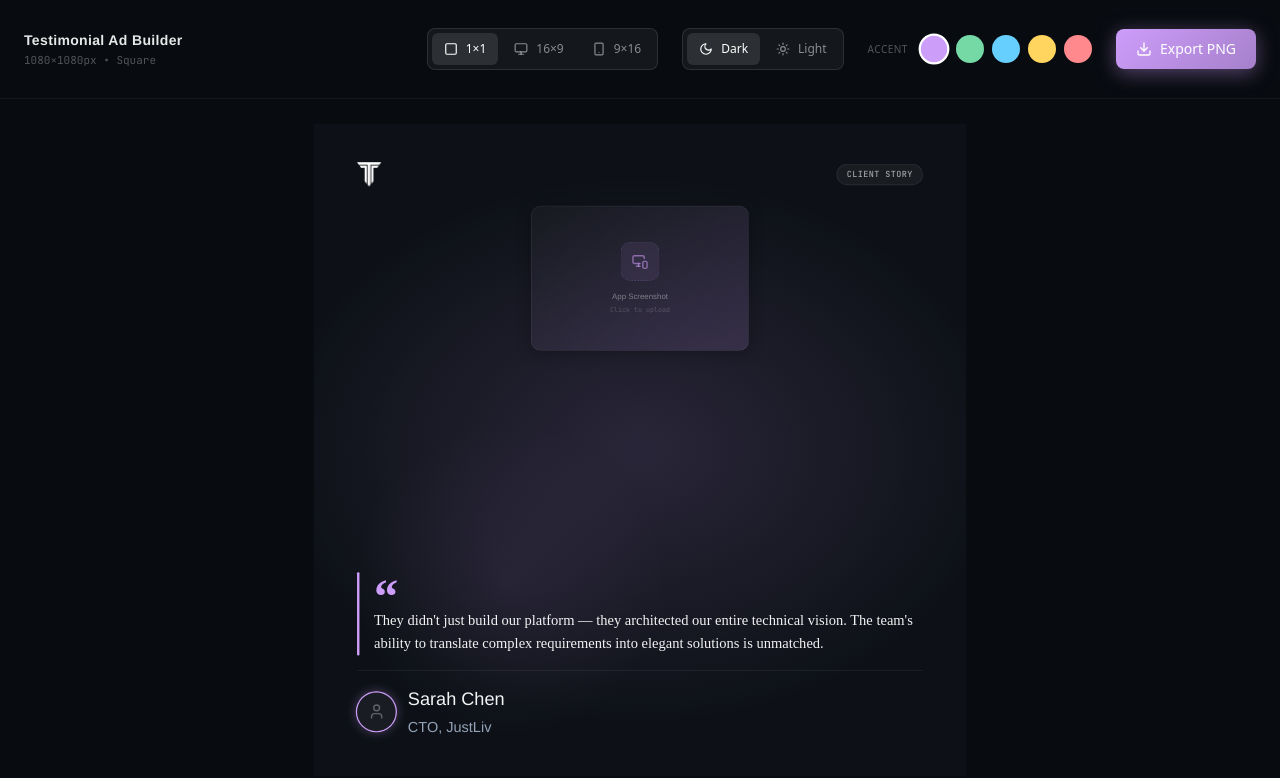
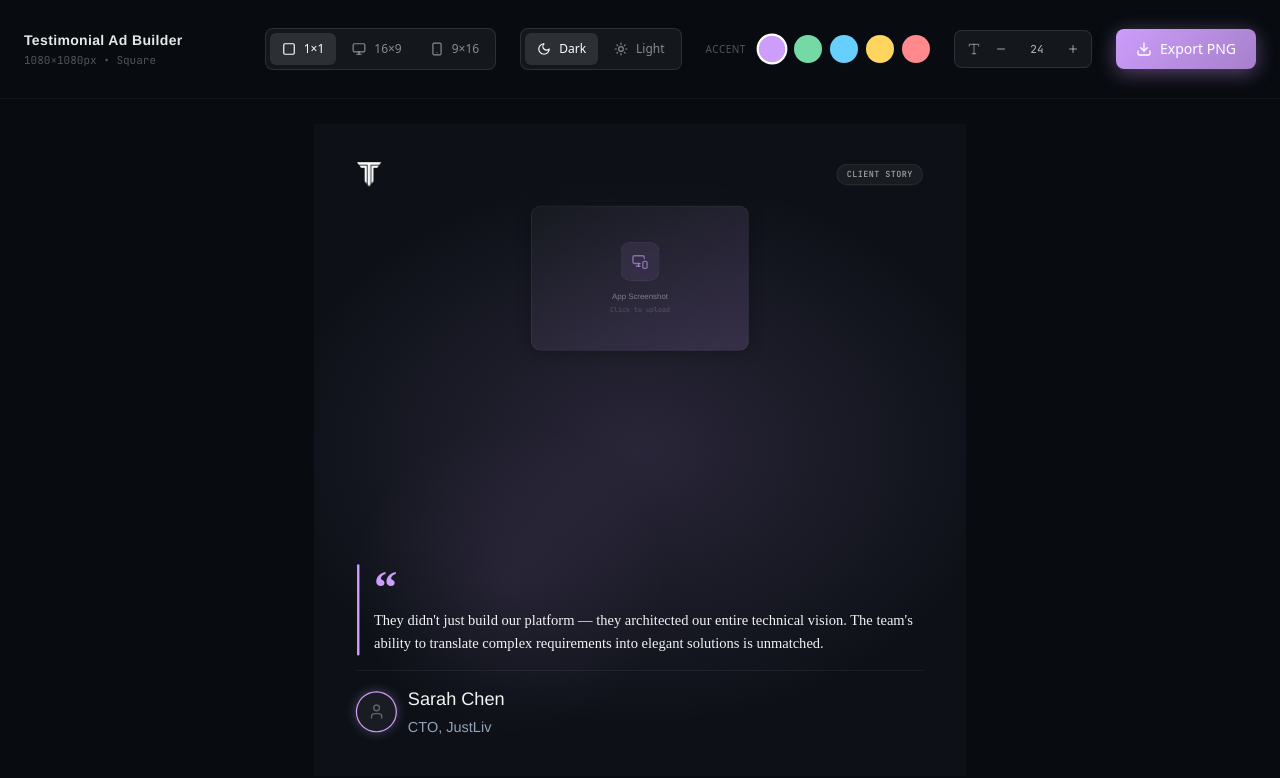
Before and after one commit to joshchakka/testimonial-ad-maker, a React (Vite) app: page / in a window 1280 px wide. Shown: the top 778 px of the page. Built offline with nearby package versions, Linux system fonts and the light colour scheme; a web font is replaced by a local one.

Commit message:
added font size adjustment

```diff
--- a/src/components/testimonial-ad/controls-toolbar.tsx
+++ b/src/components/testimonial-ad/controls-toolbar.tsx
@@ -1,4 +1,4 @@
-import { Download, Square, Smartphone, Monitor, Sun, Moon } from "lucide-react";
+import { Download, Square, Smartphone, Monitor, Sun, Moon, Minus, Plus, Type } from "lucide-react";
 import type { AccentTheme, AdFormat, BackgroundMode } from "./types";
 import { ACCENT_THEMES } from "./types";
 import { cn } from "@/lib/utils";
@@ -7,9 +7,11 @@ interface ControlsToolbarProps {
   format: AdFormat;
   accentTheme: AccentTheme;
   backgroundMode: BackgroundMode;
+  quoteFontSize: number;
   onFormatChange: (format: AdFormat) => void;
   onAccentChange: (theme: AccentTheme) => void;
   onBackgroundModeChange: (mode: BackgroundMode) => void;
+  onQuoteFontSizeChange: (size: number) => void;
   onExport: () => void;
   isExporting: boolean;
 }
@@ -18,12 +20,17 @@ export function ControlsToolbar({
   format,
   accentTheme,
   backgroundMode,
+  quoteFontSize,
   onFormatChange,
   onAccentChange,
   onBackgroundModeChange,
+  onQuoteFontSizeChange,
   onExport,
   isExporting,
 }: ControlsToolbarProps) {
+  const MIN_FONT_SIZE = 16;
+  const MAX_FONT_SIZE = 48;
+  const STEP = 2;
   return (
     <div className="flex flex-wrap items-center justify-center gap-6 py-4">
       {/* Format Toggle */}
@@ -115,6 +122,45 @@ export function ControlsToolbar({
         ))}
       </div>
 
+      {/* Quote Font Size */}
+      <div className="flex items-center gap-1.5 bg-white/5 rounded-lg p-1 border border-white/10">
+        <Type className="w-3.5 h-3.5 text-white/40 ml-2" />
+        <button
+          onClick={() =>
+            onQuoteFontSizeChange(Math.max(MIN_FONT_SIZE, quoteFontSize - STEP))
+          }
+          disabled={quoteFontSize <= MIN_FONT_SIZE}
+          className={cn(
+            "flex items-center justify-center w-7 h-7 rounded-md text-xs font-medium transition-all",
+            quoteFontSize <= MIN_FONT_SIZE
+              ? "text-white/20 cursor-not-allowed"
+              : "text-white/60 hover:text-white hover:bg-white/10"
+          )}
+        >
+          <Minus className="w-3 h-3" />
+        </button>
+        <span
+          className="text-[11px] text-white/70 font-mono w-8 text-center tabular-nums"
+          style={{ fontFamily: "'JetBrains Mono', monospace" }}
+        >
+          {quoteFontSize}
+        </span>
+        <button
+          onClick={() =>
+            onQuoteFontSizeChange(Math.min(MAX_FONT_SIZE, quoteFontSize + STEP))
+          }
+          disabled={quoteFontSize >= MAX_FONT_SIZE}
+          className={cn(
+            "flex items-center justify-center w-7 h-7 rounded-md text-xs font-medium transition-all",
+            quoteFontSize >= MAX_FONT_SIZE
+              ? "text-white/20 cursor-not-allowed"
+              : "text-white/60 hover:text-white hover:bg-white/10"
+          )}
+        >
+          <Plus className="w-3 h-3" />
+        </button>
+      </div>
+
       {/* Export Button */}
       <button
         onClick={onExport}
--- a/src/components/testimonial-ad/quote-block.tsx
+++ b/src/components/testimonial-ad/quote-block.tsx
@@ -7,6 +7,7 @@ interface QuoteBlockProps {
   format: AdFormat;
   onQuoteChange: (text: string) => void;
   backgroundMode: BackgroundMode;
+  quoteFontSize?: number;
 }
 
 export function QuoteBlock({
@@ -15,22 +16,19 @@ export function QuoteBlock({
   format,
   onQuoteChange,
   backgroundMode,
+  quoteFontSize,
 }: QuoteBlockProps) {
   const isVertical = format === "9x16";
   const isLandscape = format === "16x9";
   const isDark = backgroundMode === "dark";
 
-  const quoteMarkSize = isVertical
-    ? "text-[100px] -mb-6"
-    : isLandscape
-    ? "text-[90px] -mb-5"
-    : "text-[80px] -mb-5";
+  // Default sizes per format if no custom size provided
+  const defaultSize = isVertical ? 32 : isLandscape ? 32 : 24;
+  const fontSize = quoteFontSize ?? defaultSize;
 
-  const quoteTextSize = isVertical
-    ? "text-[32px]"
-    : isLandscape
-    ? "text-[32px]"
-    : "text-[24px]";
+  // Scale the quote mark proportionally to the font size
+  const quoteMarkPx = Math.round(fontSize * 3.2);
+  const quoteMarkMb = Math.round(fontSize * -0.18);
 
   const paddingLeft = isVertical ? "pl-8" : "pl-7";
 
@@ -45,10 +43,12 @@ export function QuoteBlock({
       <div className={paddingLeft}>
         {/* Decorative opening quote mark */}
         <span
-          className={`block leading-none font-bold ${quoteMarkSize}`}
+          className="block leading-none font-bold"
           style={{
             fontFamily: "'Hedvig Letters Serif', serif",
             color: accentTheme.color,
+            fontSize: `${quoteMarkPx}px`,
+            marginBottom: `${quoteMarkMb}px`,
           }}
         >
           &ldquo;
@@ -58,10 +58,11 @@ export function QuoteBlock({
         <p
           contentEditable
           suppressContentEditableWarning
-          className={`leading-relaxed outline-none cursor-text ${quoteTextSize}`}
+          className="leading-relaxed outline-none cursor-text"
           style={{
             fontFamily: "'Hedvig Letters Serif', serif",
             fontWeight: 400,
+            fontSize: `${fontSize}px`,
             color: isDark ? "rgba(255,255,255,0.95)" : "rgba(0,0,0,0.85)",
           }}
           onPaste={handlePastePlainText}
--- a/src/components/testimonial-ad/testimonial-ad-editor.tsx
+++ b/src/components/testimonial-ad/testimonial-ad-editor.tsx
@@ -130,9 +130,11 @@ export function TestimonialAdEditor() {
             format={format}
             accentTheme={accentTheme}
             backgroundMode={backgroundMode}
+            quoteFontSize={data.quoteFontSize}
             onFormatChange={setFormat}
             onAccentChange={setAccentTheme}
             onBackgroundModeChange={setBackgroundMode}
+            onQuoteFontSizeChange={(size) => handleDataChange({ quoteFontSize: size })}
             onExport={handleExport}
             isExporting={isExporting}
           />
--- a/src/components/testimonial-ad/testimonial-canvas.tsx
+++ b/src/components/testimonial-ad/testimonial-canvas.tsx
@@ -192,6 +192,7 @@ function SquareLayout({
           format={format}
           onQuoteChange={(t) => onDataChange({ quote: t })}
           backgroundMode={backgroundMode}
+          quoteFontSize={data.quoteFontSize}
         />
       </motion.div>
       {/* Horizontal divider */}
@@ -317,6 +318,7 @@ function VerticalLayout({
           format={format}
           onQuoteChange={(t) => onDataChange({ quote: t })}
           backgroundMode={backgroundMode}
+          quoteFontSize={data.quoteFontSize}
         />
       </motion.div>
       {/* Horizontal divider */}
@@ -473,6 +475,7 @@ function LandscapeLayout({
             format={format}
             onQuoteChange={(t) => onDataChange({ quote: t })}
             backgroundMode={backgroundMode}
+            quoteFontSize={data.quoteFontSize}
           />
         </motion.div>
 
--- a/src/components/testimonial-ad/types.ts
+++ b/src/components/testimonial-ad/types.ts
@@ -51,6 +51,7 @@ export interface TestimonialData {
   avatarImage: string | null;
   appScreenshot: string | null;
   rating: number;
+  quoteFontSize: number;
 }
 
 export const DEFAULT_TESTIMONIAL: TestimonialData = {
@@ -64,4 +65,5 @@ export const DEFAULT_TESTIMONIAL: TestimonialData = {
   avatarImage: null,
   appScreenshot: null,
   rating: 5,
+  quoteFontSize: 24,
 };
```
